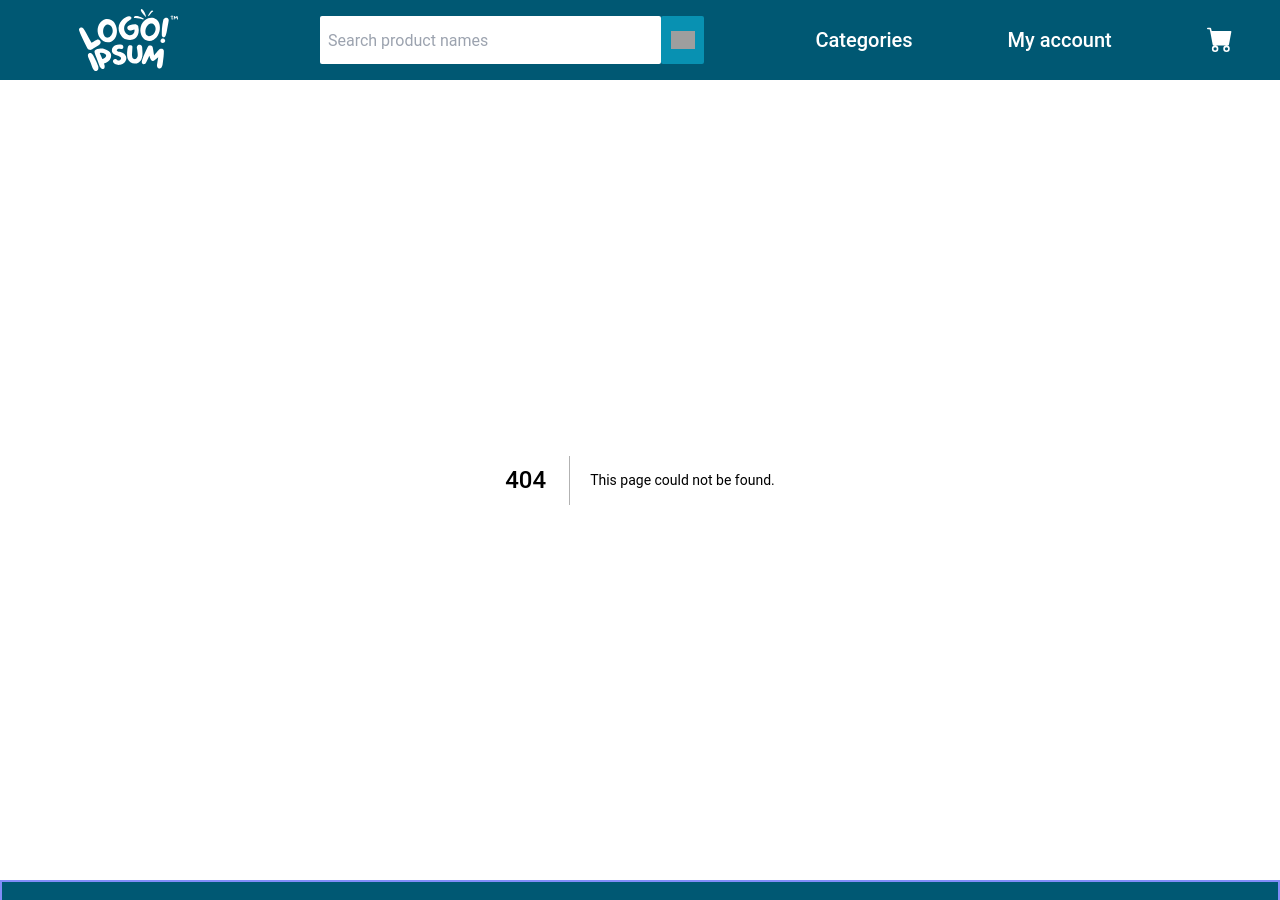
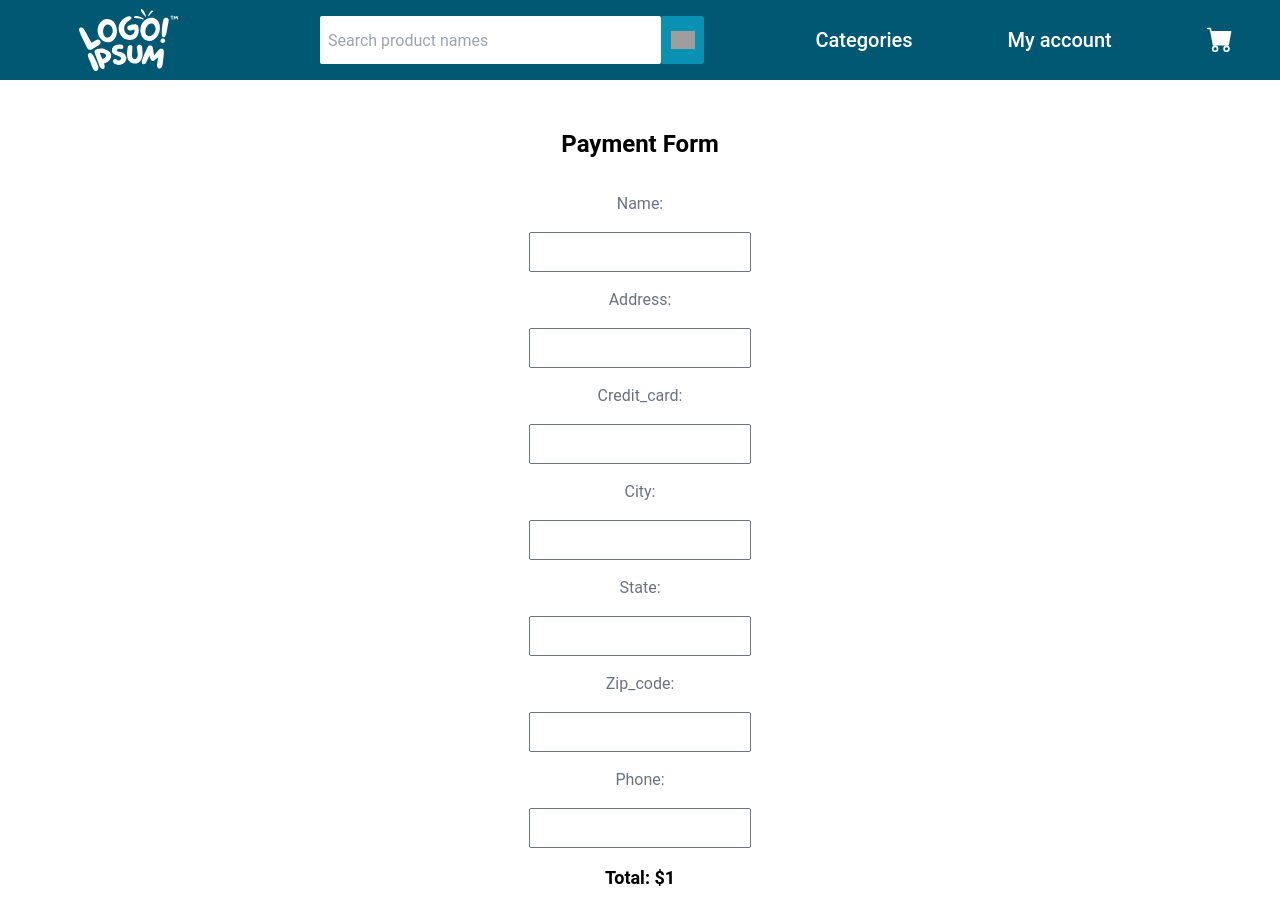
Before and after one commit to diegopovalz/success-store-tests, a Next.js app: page /payment in a window 1280 px wide. Before the commit this address had no page. Shown: the top 900 px of the page. Built offline with nearby package versions, Linux system fonts and the light colour scheme; grey boxes are pictures that could not be loaded.

Commit message:
feat: payment page

```diff
--- /dev/null
+++ b/components/payment/FormRow.tsx
@@ -0,0 +1,27 @@
+interface FormRowProps {
+  name: string;
+  type: string;
+}
+
+const capitalizeWord = (word: string) => {
+  return word[0].toUpperCase() + word.slice(1);
+};
+
+const FormRow = ({ name, type }: FormRowProps) => {
+  return (
+    <>
+      <label htmlFor={name} className="text-gray-500">{`${capitalizeWord(
+        name
+      )}:`}</label>
+      <input
+        type={type}
+        id={name}
+        name={name}
+        required
+        className="border border-gray-500 rounded-sm h-10"
+      />
+    </>
+  );
+};
+
+export { FormRow };
--- /dev/null
+++ b/pages/payment.tsx
@@ -0,0 +1,49 @@
+import { FormRow } from "@/components/payment/FormRow";
+import { useShoppingCartContext } from "@/context/ShoppingCartContext";
+import { toast } from "react-toastify";
+
+const Payment = () => {
+  const { cartProducts } = useShoppingCartContext();
+
+  const calculateTotal = () => {
+    let total = 0;
+    cartProducts.forEach((product) => {
+      total += product.price * product.amount;
+    });
+    if (total === 0) return 1;
+    return total;
+  };
+
+  const data = [
+    { text: "name", type: "text" },
+    { text: "address", type: "text" },
+    { text: "credit_card", type: "number" },
+    { text: "city", type: "text" },
+    { text: "state", type: "text" },
+    { text: "zip_code", type: "number" },
+    { text: "phone", type: "tel" },
+  ];
+
+  return (
+    <main className="w-full flex flex-col items-center my-12 gap-y-8">
+      <h1 className="text-2xl font-bold">Payment Form</h1>
+      <form className="flex flex-col gap-y-4 items-center">
+        {data.map((item) => {
+          return <FormRow key={item.text} name={item.text} type={item.type} />;
+        })}
+        <p className="font-semibold text-lg">Total: ${calculateTotal()}</p>
+        <button
+          onClick={() => {
+            toast.success("Payment confirmed!");
+          }}
+          type="submit"
+          className="bg-cyan-600 text-white font-semibold rounded-md py-2 px-4"
+        >
+          Confirm payment
+        </button>
+      </form>
+    </main>
+  );
+};
+
+export default Payment;
```
